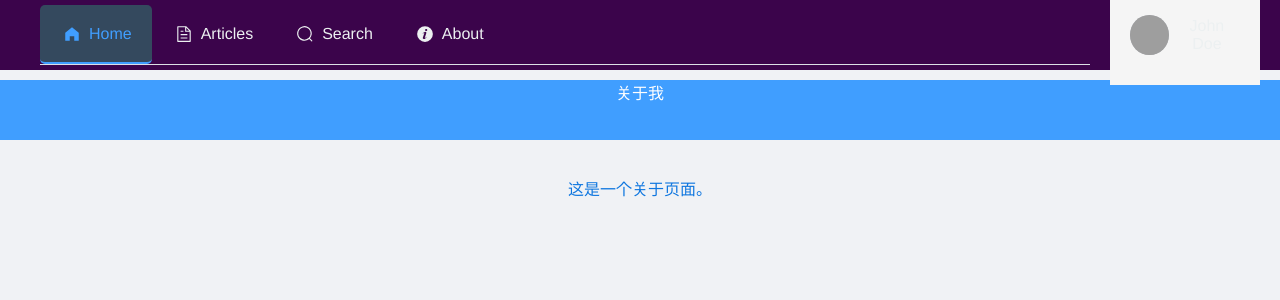
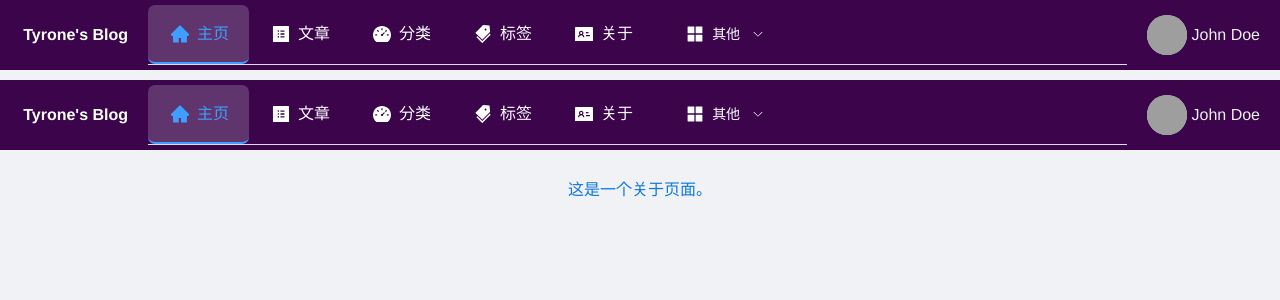
Before and after one commit to zhaoty1021/t-blog, a Vue app: page /about in a window 1280 px wide. Shown: the top 300 px of the page. Built offline with nearby package versions, Linux system fonts and the light colour scheme; grey boxes are pictures that could not be loaded.

Commit message:
优化导航栏

```diff
--- a/package.json
+++ b/package.json
@@ -11,6 +11,7 @@
     "type-check": "vue-tsc --build --force"
   },
   "dependencies": {
+    "@ant-design/icons-vue": "^7.0.1",
     "element-plus": "^2.8.0",
     "pinia": "^2.1.7",
     "tailwindcss": "^3.4.9",
--- a/src/components/Navbar.vue
+++ b/src/components/Navbar.vue
@@ -1,31 +1,58 @@
 <template>
   <el-header height="70px" class="navbar">
+    <el-tooltip
+              class="box-item"
+              effect="light"
+              content="点击回到首页"
+              placement="bottom"
+          >
+            <el-link href="/">
+              <!--              <el-image class="logo" src="https://element-plus.org/images/element-plus-logo.svg"/>-->
+              <div style="color: white;font-size: 1rem;font-weight: bold;margin-left: 0.2rem">
+                Tyrone's Blog
+              </div>
+            </el-link>
+          </el-tooltip>
     <el-container>
 
       <el-main>
         <el-menu :default-active="activeIndex" class="el-menu-demo" mode="horizontal" @select="handleSelect">
           <el-menu-item index="1">
-            <el-icon><home /></el-icon>
-            <span>Home</span>
+            <el-icon><HomeFilled /></el-icon>
+            <span>主页</span>
           </el-menu-item>
           <el-menu-item index="2">
-            <el-icon><document /></el-icon>
-            <span>Articles</span>
+            <el-icon><ProfileFilled /></el-icon>
+            <span>文章</span>
           </el-menu-item>
           <el-menu-item index="3">
-            <el-icon><search /></el-icon>
-            <span>Search</span>
+            <el-icon><DashboardFilled /></el-icon>
+            <span>分类</span>
+          </el-menu-item>
+          <el-menu-item index="5">
+            <el-icon><TagsFilled/></el-icon>
+            <span>标签</span>
           </el-menu-item>
           <el-menu-item index="4">
-            <el-icon><info /></el-icon>
-            <span>About</span>
+            <el-icon><IdcardFilled /></el-icon>
+            <span>关于</span>
           </el-menu-item>
+          <el-sub-menu index="2">
+            <template #title>
+              <el-icon><AppstoreFilled /></el-icon>
+              <span>其他</span>
+            </template>
+            <el-menu-item index="2-1">
+              <el-icon><PictureFilled /></el-icon>
+              <span>相册</span>
+            </el-menu-item>
+          </el-sub-menu>
         </el-menu>
       </el-main>
-      <el-aside width="150px" class="user-profile">
+      <div width="150px" class="user-profile">
         <el-avatar src="https://i.pravatar.cc/300" />
         <span class="username">John Doe</span>
-      </el-aside>
+      </div>
     </el-container>
   </el-header>
 </template>
@@ -35,11 +62,14 @@ import { ref } from 'vue';
 import { ElMessage } from 'element-plus';
 import 'element-plus/es/components/message/style/css';
 import {
-  HomeFilled as Home,
-  Document as Document,
-  Search as Search,
-  InfoFilled as Info
-} from '@element-plus/icons-vue';
+  HomeFilled,
+  ProfileFilled,
+  TagsFilled,
+  DashboardFilled,
+  IdcardFilled,
+  AppstoreFilled,
+  PictureFilled
+} from '@ant-design/icons-vue';
 
 const activeIndex = ref('1');
 
@@ -52,6 +82,9 @@ const handleSelect = (key, keyPath) => {
 </script>
 
 <style scoped>
+:root {
+  --el-menu-text-color: #fbfeff;
+}
 .navbar {
   background-color: #3b044b;
   display: flex;
@@ -60,34 +93,46 @@ const handleSelect = (key, keyPath) => {
   padding: 0 20px;
   color: #ecf0f1;
   position: fixed; /* 固定在页面顶部 */
-  top: 0;
-  left: 0;
   width: 100%;
   z-index: 1000; /* 确保导航栏在其他内容之上 */
 }
+
 
 .logo img {
   height: 40px;
 }
 
 .el-menu-demo {
+  --el-menu-text-color: #fbfeff;
   background-color: transparent;
   border-bottom: none;
   display: flex;
   align-items: center;
 }
+.el-sub-menu{
+  color: #ecf0f1;
+  font-size: 16px;
+  padding: 0 10px;
+}
 
 .el-menu-demo .el-menu-item {
-  color: #ecf0f1;
+  color: #feffff;
   font-size: 16px;
   padding: 0 20px;
 }
 
+
+.el-sub-menu.is-opened,
+.el-sub-menu.is-active {
+  background: rgba(246, 248, 249, 0.2);
+  border-radius: 7px;
+}
 .el-menu-demo .el-menu-item:hover,
 .el-menu-demo .el-menu-item.is-active {
-  background-color: #34495e;
-  border-radius: 5px;
+  background: rgba(246, 248, 249, 0.2);
+  border-radius: 7px;
 }
+
 
 .user-profile {
   display: flex;
```
Also changed, not shown: 1 other file (tests, documents, lock files or other folders).
